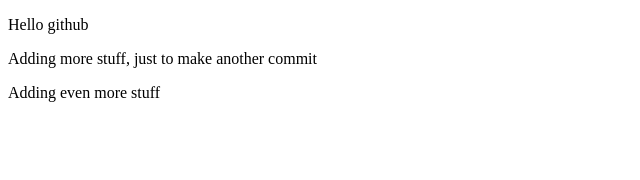
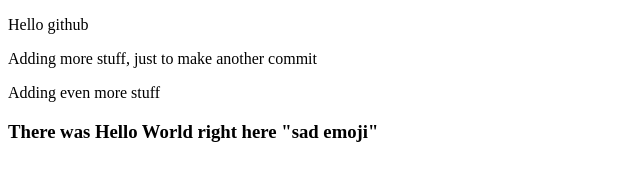
Before and after one commit to ali-ahmed8/second-git-test, a plain HTML site: page index.html in a window 1280 px wide. Shown: the whole page, without its empty margins (0-640 px from the left). Drawn offline with Linux system fonts and the light colour scheme.

```diff
--- a/index.html
+++ b/index.html
@@ -9,5 +9,6 @@
     <p>Hello github</p>
     <p>Adding more stuff, just to make another commit</p>
     <p>Adding even more stuff</p>
+    <h3>There was Hello World right here "sad emoji"</h3>
   </body>
 </html>
```
